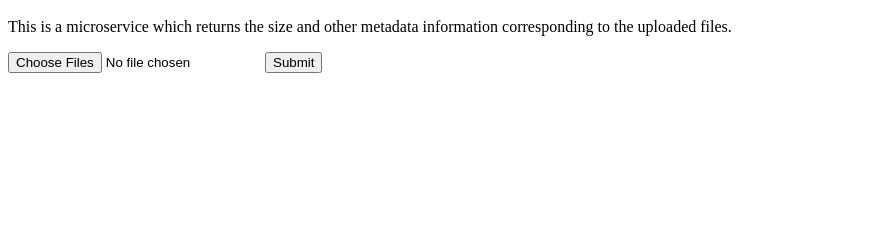
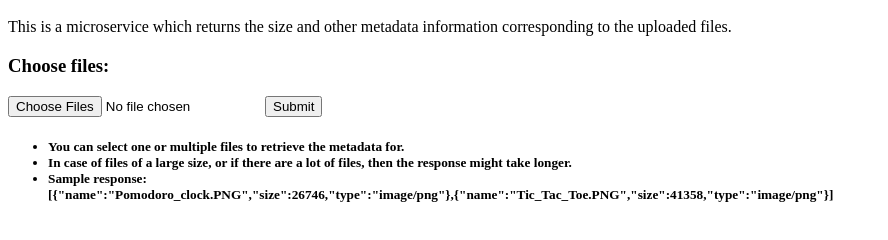
Before and after one commit to srini5/file-metadata-ms, a website: page index.html in a window 1280 px wide. Shown: the part 48-288 px from the top of the page, without its empty margins (0-888 px from the left). Drawn offline with Linux system fonts and the light colour scheme.

Commit message:
update index.html

```diff
--- a/index.html
+++ b/index.html
@@ -8,12 +8,28 @@
 
         <p>This is a microservice which returns the size and other metadata information corresponding to the uploaded files.</p>
 
+        <h3> Choose files: </h3>
         <form method="POST" action="/upload" enctype="multipart/form-data">
             <input type="file" name="myFiles" multiple/>
             <input type="submit" value="Submit"/>
         </form>
 
         </p>
+
+        <h5>
+            <ul>
+                <li>
+                    You can select one or multiple files to retrieve the metadata for.
+                </li>
+                <li>
+                    In case of files of a large size, or if there are a lot of files, then the response might take longer.
+                </li>
+                <li>
+                    Sample response: <br>
+                    [{"name":"Pomodoro_clock.PNG","size":26746,"type":"image/png"},{"name":"Tic_Tac_Toe.PNG","size":41358,"type":"image/png"}]
+                </li>
+            </ul>
+        </h5>
 
 
 
```
